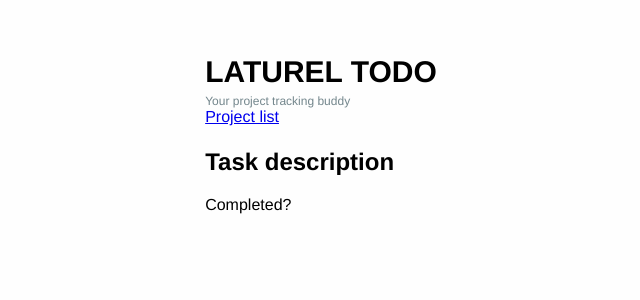
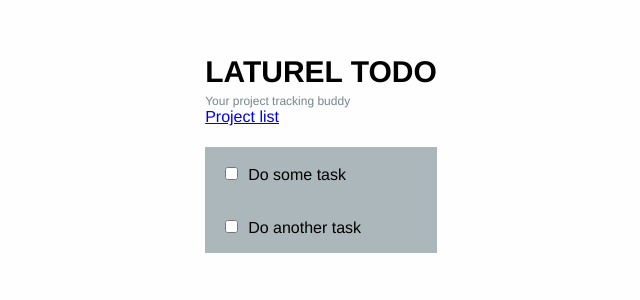
Before and after one commit to Zigelzi/laturel-todo-spa, a Vue app: page /project/1 in a window 1280 px wide. Shown: the top 300 px of the page, without its empty margins (319-959 px from the left). Built offline with nearby package versions, Linux system fonts and the light colour scheme; no server answers.

Commit message:
Add beginning of dynamic Task component

```diff
--- /dev/null
+++ b/src/assets/scss/components/_inputs.scss
@@ -0,0 +1,37 @@
+.input-field {
+    position: relative;
+    display: block;
+
+    input:focus,
+    textarea:focus {
+        + .input-border {
+            transform: scaleX(1);
+        }
+    }
+
+    .input-border {
+        position: absolute;
+        bottom: 0;
+        left: 0;
+        height: 2px;
+        width: 100%;
+        background: $primary-blue-500;
+        transform: scaleX(0);
+        transform-origin: 0 0;
+        transition: all .15s ease;
+    }
+}
+
+.task-container {
+    padding: 10px 10px;
+    background-color: $gray-300;
+}
+
+.task-name {
+    display: inline-block;
+    margin: 0 0 0 10px;
+}
+
+.task-input {
+    margin: 10px;
+}
--- a/src/assets/scss/components/_project.scss
+++ b/src/assets/scss/components/_project.scss
@@ -39,30 +39,6 @@
     }
 }
 
-.input-field {
-    position: relative;
-    display: block;
-
-    input:focus,
-    textarea:focus {
-        + .input-border {
-            transform: scaleX(1);
-        }
-    }
-
-    .input-border {
-        position: absolute;
-        bottom: 0;
-        left: 0;
-        height: 2px;
-        width: 100%;
-        background: $primary-blue-500;
-        transform: scaleX(0);
-        transform-origin: 0 0;
-        transition: all .15s ease;
-    }
-}
-
 .project-card-title {
     margin: 0;
     font-size: $text-24;
@@ -76,3 +52,11 @@
     justify-content: center;
     background: rgba($gray-100, 0.3);
 }
+
+.project-heading-container {
+    margin-bottom: 20px;
+}
+
+.project-heading {
+    margin: 10px 0;
+}
--- a/src/assets/scss/style.scss
+++ b/src/assets/scss/style.scss
@@ -12,4 +12,5 @@
 @import 'common/utilities';
 
 @import 'components/project',
+        'components/inputs',
         'components/buttons';
--- a/src/components/Task.vue
+++ b/src/components/Task.vue
@@ -1,6 +1,24 @@
 <template>
   <div class="task-container">
-    <h2>Task description</h2>
-    <p>Completed?</p>
+    <input
+      :id="taskId"
+      type="checkbox"
+      v-model="task.completed"
+      class="task-input"
+    />
+    <label :for="taskId" class="task-label">{{ task.name }}</label>
   </div>
 </template>
+<script>
+export default {
+  props: {
+    task: Object
+  },
+  data() {
+    return {
+      taskId: "task-" + this.$vnode.key
+    };
+  },
+  methods: {}
+};
+</script>
--- a/src/views/Project.vue
+++ b/src/views/Project.vue
@@ -1,11 +1,11 @@
 <template>
   <div>
-    <div class="project-heading">
-      <h1>{{ project.name }}</h1>
+    <div class="project-heading-container">
+      <h1 class="project-heading">{{ project.name }}</h1>
       <p class="subtext">{{ project.description }}</p>
     </div>
     <div>
-      <Task />
+      <Task :task="task" v-for="(task, index) in tasks" :key="index" />
     </div>
   </div>
 </template>
@@ -22,7 +22,17 @@ export default {
   },
   data() {
     return {
-      project: {}
+      project: {},
+      tasks: [
+        {
+          name: "Do some task",
+          completed: false
+        },
+        {
+          name: "Do another task",
+          completed: false
+        }
+      ]
     };
   },
   methods: {
```
